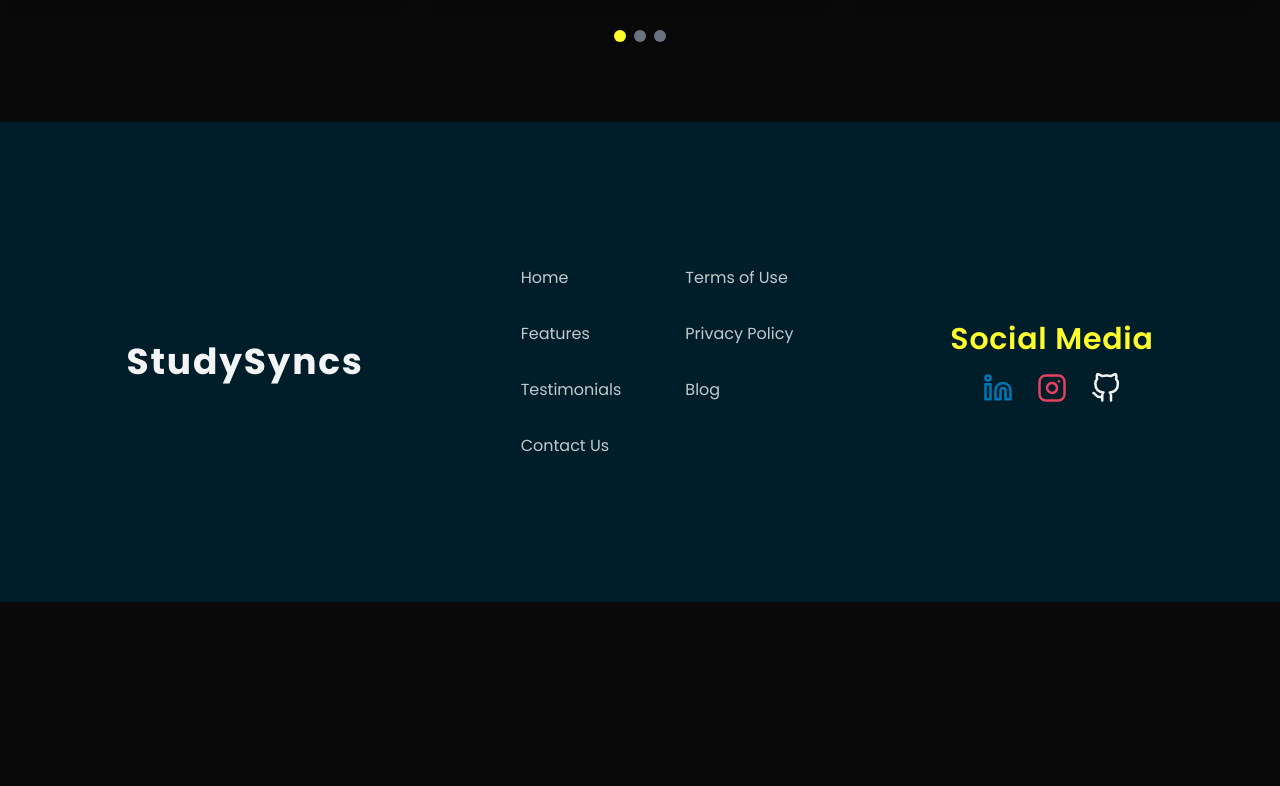
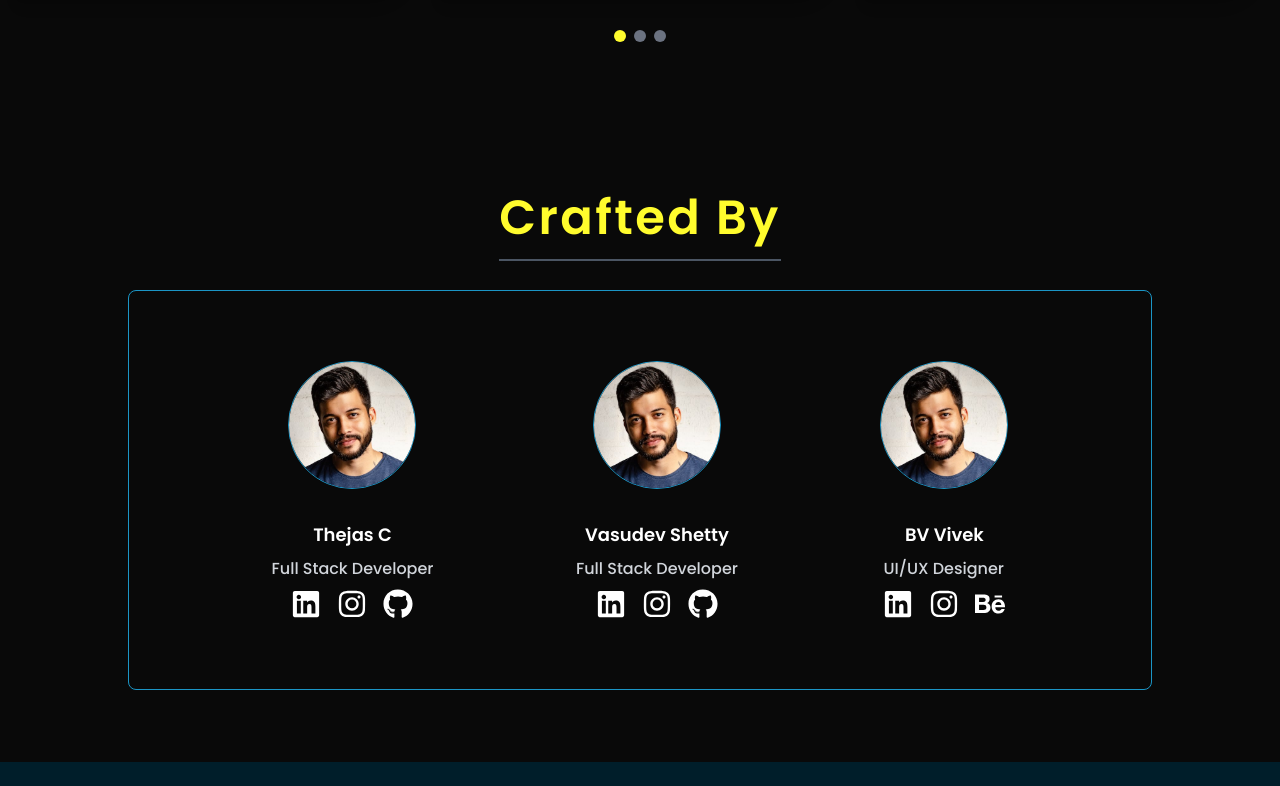
Before and after one commit to Vasudevshetty/studysyncs-v2, a React (Vite) app in the folder client/: page / in a window 1280 px wide. Shown: the part 2894-3680 px from the top of the page. Before the commit the page ends 3496 px from the top, so only its background shows below. Built offline with nearby package versions, Linux system fonts and the light colour scheme.

Commit message:
done with the ui part of crafted by thing

```diff
--- /dev/null
+++ b/client/src/components/Home/CraftedBy.jsx
@@ -0,0 +1,82 @@
+import { FaLinkedin, FaInstagram, FaGithub, FaBehance } from "react-icons/fa";
+
+function CraftedBy() {
+  const team = [
+    {
+      name: "Thejas C",
+      role: "Full Stack Developer",
+      image: "/profile.jpg",
+      links: [
+        { icon: <FaLinkedin />, url: "#" },
+        { icon: <FaInstagram />, url: "#" },
+        { icon: <FaGithub />, url: "#" },
+      ],
+    },
+    {
+      name: "Vasudev Shetty",
+      role: "Full Stack Developer",
+      image: "/profile.jpg",
+      links: [
+        { icon: <FaLinkedin />, url: "#" },
+        { icon: <FaInstagram />, url: "#" },
+        { icon: <FaGithub />, url: "#" },
+      ],
+    },
+    {
+      name: "BV Vivek",
+      role: "UI/UX Designer",
+      image: "/profile.jpg",
+      links: [
+        { icon: <FaLinkedin />, url: "#" },
+        { icon: <FaInstagram />, url: "#" },
+        { icon: <FaBehance />, url: "#" },
+      ],
+    },
+  ];
+
+  return (
+    <div className="text-white flex flex-col items-center justify-center bg-custom-black h-[50vh] sm:h-[80vh] p-2 sm:p-0 mb-4 sm:mb-0">
+      <h2 className="text-3xl sm:text-5xl tracking-wider font-semibold text-center text-primary-yellow mb-12">
+        <span className="border-b-2 border-gray-600 pb-2">Crafted By</span>
+      </h2>
+
+      <div className="flex items-center justify-evenly border border-primary-blue rounded-lg sm:w-[80vw] w-full  h-[50vh]">
+        {team.map((member, index) => (
+          <div key={index} className="">
+            <div className="flex items-center flex-col gap-8">
+              <img
+                className="h-16 w-16  sm:h-32 sm:w-32  rounded-full object-cover border border-primary-blue"
+                src={member.image}
+                alt={`${member.name}'s profile`}
+              />
+
+              <div className="flex flex-col gap-2">
+                <h1 className="flex justify-center font-semibold text-sm sm:text-lg ">
+                  {member.name}
+                </h1>
+                <h2 className="text-gray-300 font-medium text-xs  sm:text-base">
+                  {member.role}
+                </h2>
+                <div className="flex gap-4 justify-center">
+                  {member.links.map((link, i) => (
+                    <a
+                      key={i}
+                      href={link.url}
+                      target="_blank"
+                      rel="noopener noreferrer"
+                      className="text-lg sm:text-3xl text-white hover:text-yellow-400 transition duration-200"
+                    >
+                      {link.icon}
+                    </a>
+                  ))}
+                </div>
+              </div>
+            </div>
+          </div>
+        ))}
+      </div>
+    </div>
+  );
+}
+
+export default CraftedBy;
--- a/client/src/pages/HomeLayout2.jsx
+++ b/client/src/pages/HomeLayout2.jsx
@@ -1,3 +1,4 @@
+import CraftedBy from "@/components/Home/CraftedBy";
 import Features from "@/components/Home/Features";
 import Footer from "@/components/Home/Footer";
 import Hero from "@/components/Home/Hero";
@@ -11,6 +12,7 @@ function HomeLayout2() {
       <Stats />
       <Features />
       <Testimony />
+      <CraftedBy />
       <Footer />
     </div>
   );
```
Also changed, not shown: client/public/profile.jpg (added).
